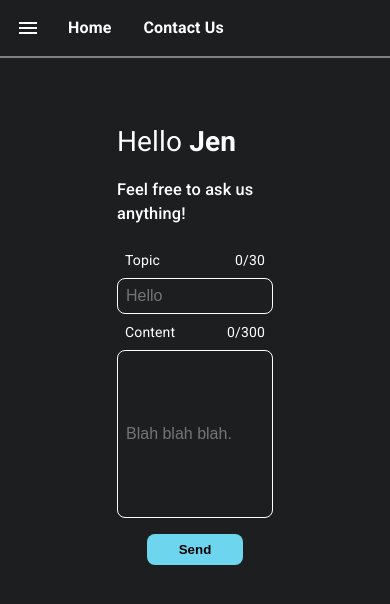
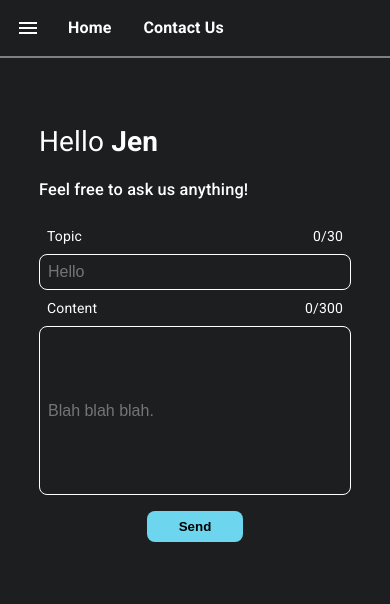
Before and after one commit to JangkarBumi/avl_exam, a React (Create React App) app in the folder client/: page /contact in a window 390 px wide. Shown: the top 604 px of the page. Built offline with nearby package versions, Linux system fonts and the light colour scheme.

Commit message:
add media query for contact form

```diff
--- a/client/src/App.css
+++ b/client/src/App.css
@@ -87,7 +87,7 @@
 }
 
 .contact-form {
-  width: 40vw;
+  width: 80vw;
   display: flex;
   flex-direction: column;
 }
@@ -133,3 +133,9 @@ textarea {
   justify-content: space-between;
   margin: 0.5rem;
 }
+
+@media only screen and (min-width: 640px) {
+  .contact-form{
+  width: 40vw;
+  }
+}
```
